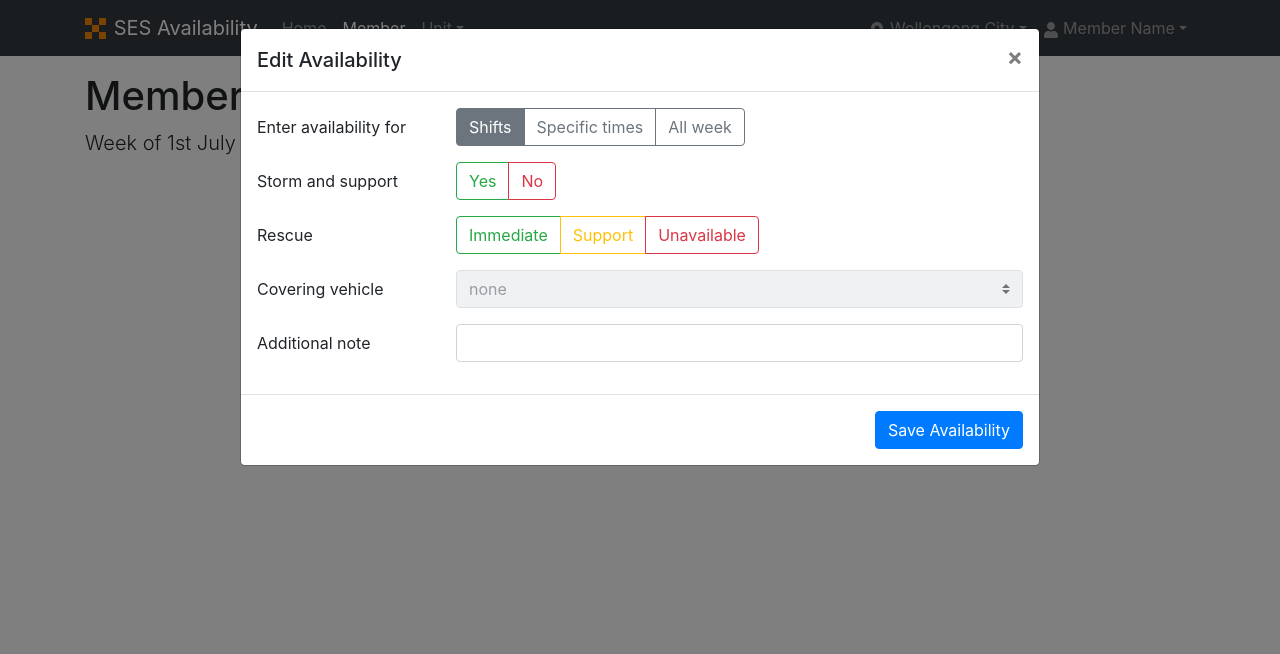
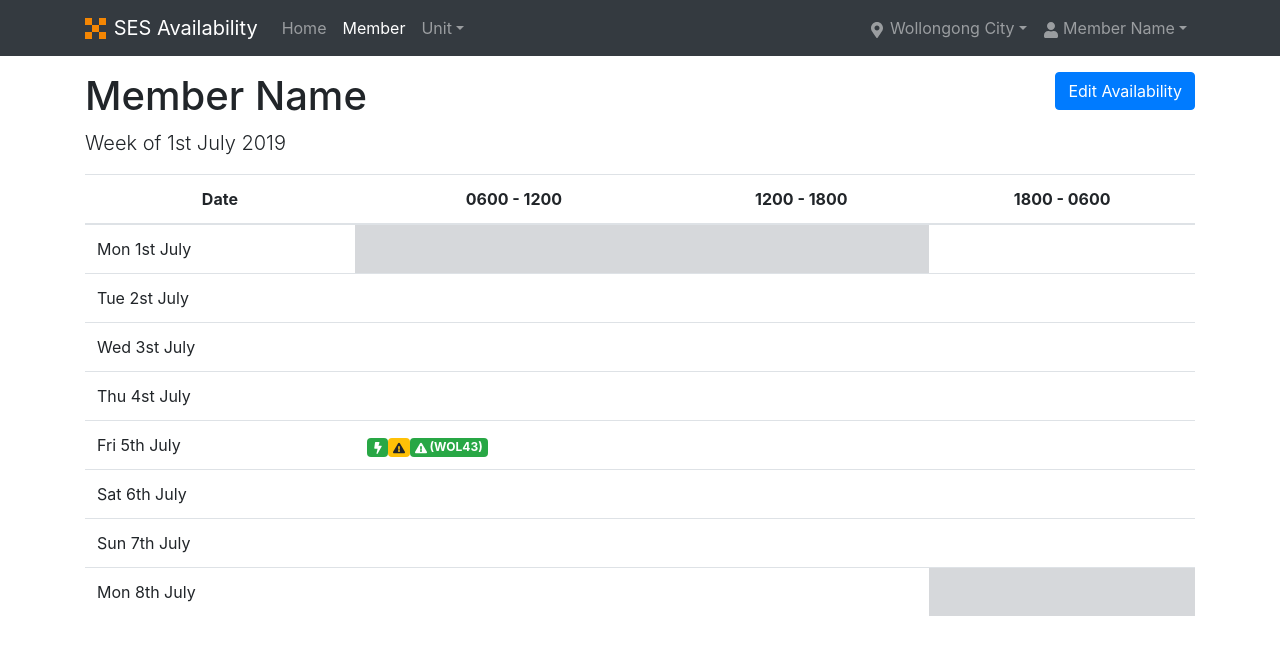
Before and after one commit to ajshort/ses-availability, a React (Create React App) app: page /member in a window 1280 px wide. Shown: the top 654 px of the page. Built offline with nearby package versions, Linux system fonts and the light colour scheme.

Commit message:
Begin prototyping member view

```diff
--- a/src/assets/style.scss
+++ b/src/assets/style.scss
@@ -6,3 +6,9 @@
   margin-top: 5px;
   vertical-align: top;
 }
+
+.member-availability {
+  th {
+    text-align: center;
+  }
+}
--- a/src/pages/Member.tsx
+++ b/src/pages/Member.tsx
@@ -1,6 +1,8 @@
-import React, { useState, Children } from 'react';
+import React, { useState } from 'react';
 import {
+  Badge,
   Button,
+  ButtonGroup,
   Col,
   Container,
   CustomInput,
@@ -12,8 +14,9 @@ import {
   ModalFooter,
   ModalHeader,
   ModalProps,
-  ButtonGroup,
+  Table,
 } from 'reactstrap';
+import { FaBolt, FaExclamationTriangle } from 'react-icons/fa';
 import Header from '../components/Header';
 
 type StormAvailable = boolean | undefined;
@@ -120,7 +123,7 @@ const EditModal: React.FC<ModalProps> = (props) => {
             </Col>
           </FormGroup>
           <FormGroup row>
-            <Label for="note" sm={3}>Additional note</Label>
+            <Label for="note" sm={3}>Note</Label>
             <Col sm={9}>
               <Input
                 type="text"
@@ -140,15 +143,86 @@ const EditModal: React.FC<ModalProps> = (props) => {
 };
 
 const Member: React.FC = () => {
-  const [isEditing, setEditing] = useState(true);
+  const [isEditing, setEditing] = useState(false);
   const toggleEditing = () => setEditing(!isEditing);
 
   return (
     <>
       <Header />
       <Container className="my-3">
-        <h1>Member Name</h1>
-        <p className="lead">Week of 1st July 2019</p>
+        <div className="d-md-flex flex-md-row justify-content-md-between">
+          <div>
+            <h1>Member Name</h1>
+            <p className="lead">Week of 1st July 2019</p>
+          </div>
+          <div className="mb-1">
+            <Button color="primary" onClick={toggleEditing}>Edit Availability</Button>
+          </div>
+        </div>
+        <Table className="member-availability">
+          <thead>
+            <tr>
+              <th>Date</th>
+              <th>0600 - 1200</th>
+              <th>1200 - 1800</th>
+              <th>1800 - 0600</th>
+            </tr>
+          </thead>
+          <tbody>
+            <tr>
+              <td>Mon 1st July</td>
+              <td className="table-secondary"></td>
+              <td className="table-secondary"></td>
+              <td></td>
+            </tr>
+            <tr>
+              <td>Tue 2st July</td>
+              <td></td>
+              <td></td>
+              <td></td>
+            </tr>
+            <tr>
+              <td>Wed 3st July</td>
+              <td></td>
+              <td></td>
+              <td></td>
+            </tr>
+            <tr>
+              <td>Thu 4st July</td>
+              <td></td>
+              <td></td>
+              <td></td>
+            </tr>
+            <tr>
+              <td>Fri 5th July</td>
+              <td>
+                <Badge color="success"><FaBolt /></Badge>
+                <Badge color="warning"><FaExclamationTriangle /></Badge>
+                <Badge color="success"><FaExclamationTriangle /> (WOL43)</Badge>
+              </td>
+              <td></td>
+              <td></td>
+            </tr>
+            <tr>
+              <td>Sat 6th July</td>
+              <td></td>
+              <td></td>
+              <td></td>
+            </tr>
+            <tr>
+              <td>Sun 7th July</td>
+              <td></td>
+              <td></td>
+              <td></td>
+            </tr>
+            <tr>
+              <td>Mon 8th July</td>
+              <td></td>
+              <td></td>
+              <td className="table-secondary"></td>
+            </tr>
+          </tbody>
+        </Table>
       </Container>
       <EditModal isOpen={isEditing} toggle={toggleEditing} />
     </>
```
